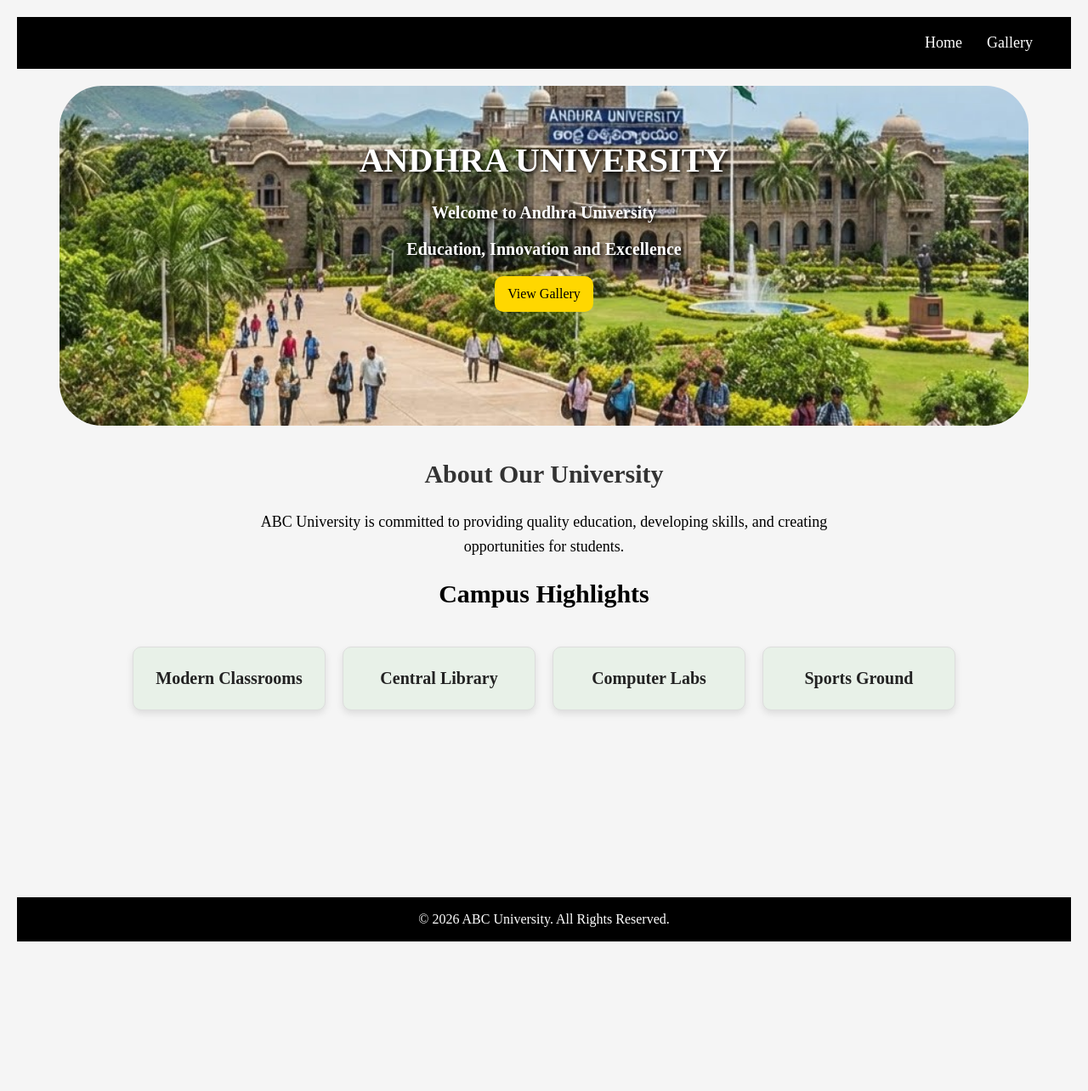
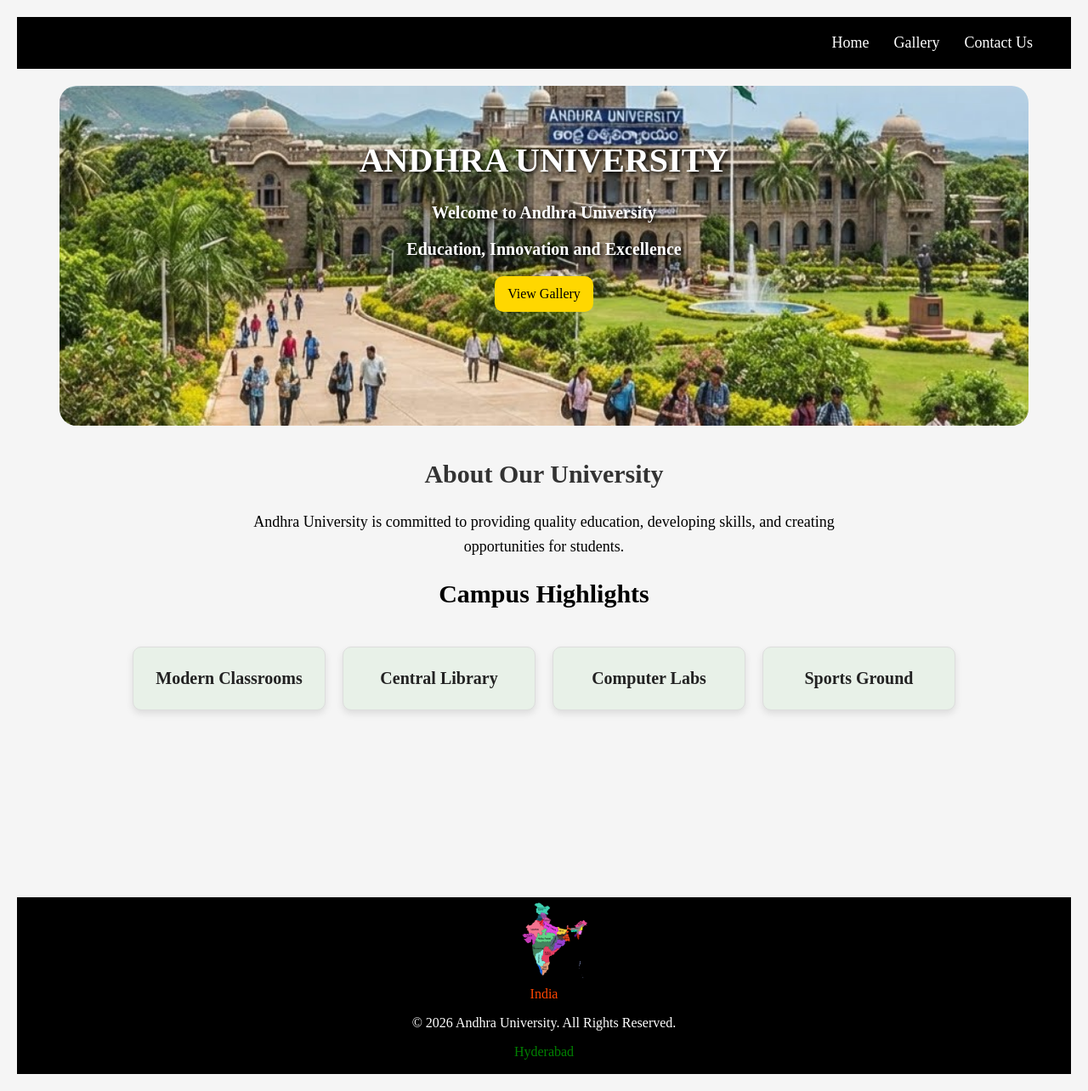
Before and after one commit to peddakotlakumarreddy/University_Website, a plain HTML site: page index.html in a window 1280 px wide. Shown: the whole page at 85% size. Before the commit the page ends 1128 px from the top, so only its background shows below. Drawn offline with Linux system fonts and the light colour scheme.

Commit message:
first comment

```diff
--- /dev/null
+++ b/contact.css
@@ -0,0 +1,53 @@
+body
+{
+    background-color: yellow;
+
+    text-align:center;
+
+}
+
+.contact
+{
+    font-size: 50px;
+
+    font-weight: bold;
+
+    padding-top:230px;
+}
+
+nav
+
+{
+    background-color: black;
+
+    padding: 20px;
+
+    text-align: right;
+
+}
+
+
+
+nav a
+
+{
+    color:white;
+
+    text-decoration: none;
+
+    margin-right: 25px;
+
+    font-size: 18px;
+
+
+
+}
+
+nav a:hover
+
+{
+
+    color:yellow;
+
+
+}
--- a/index.html
+++ b/index.html
@@ -1,27 +1,38 @@
 <!DOCTYPE html>
 <html lang="en">
 <head>
+
+    <style>
+
+        .internal_css
+
+        {
+            color:green;
+
+
+        }
+
+    </style>
 
     <title>Andhra University</title>
 
     <link rel = "stylesheet" href = "style.css">
 
 </head>
+
 <body>
 
     <nav>
 
 
-        <a href = "index.html">Home</a>
 
 
-
+        <a href = "index.html">Home</a>
 
 
         <a href = "Gallery.html">Gallery</a>
 
-
-
+        <a href="contact.html">Contact Us</a>
 
 
     </nav>
@@ -41,7 +52,7 @@
     <h2 class = "About">About Our University</h2>
 
     <p class = "about-text">
-        ABC University is committed to providing quality education,
+        Andhra University is committed to providing quality education,
         developing skills, and creating opportunities for students.
     </p>
 
@@ -62,11 +73,31 @@
     </div>
 
 
+
+
+
+
     <footer>
 
-    <p>© 2026 ABC University. All Rights Reserved.</p>
+        <img class="india" src="/Images/india.png">
+
+
+        <p class="india-font">
+            India
+        </p>
+
+
+
+
+        <p>
+            © 2026 Andhra University. All Rights Reserved.
+        </p>
+
+        <p class="internal_css">Hyderabad</p>
 
     </footer>
+
+
 
 
 </body>
--- a/style.css
+++ b/style.css
@@ -271,6 +271,26 @@
 
 
 }
+.color2
+{
+    color:green;
+
+}
+
+.india
+{
+    margin-left: 20px;
+
+    height: 100px;
+
+}
+
+.india-font
+{
+    margin-top: 0;
+    color:orangered;
+}
+
 
 
 .Hero
@@ -301,7 +321,9 @@
 
     transition: transform 0.3s;
 
-    border-radius: 50px;
+    border-radius: 20px;
+
+
 
 }
 
```
Also changed, not shown: Gallery.html (+11 -3 lines), contact.html (added, +24 -0 lines), Images/india.png (added).
